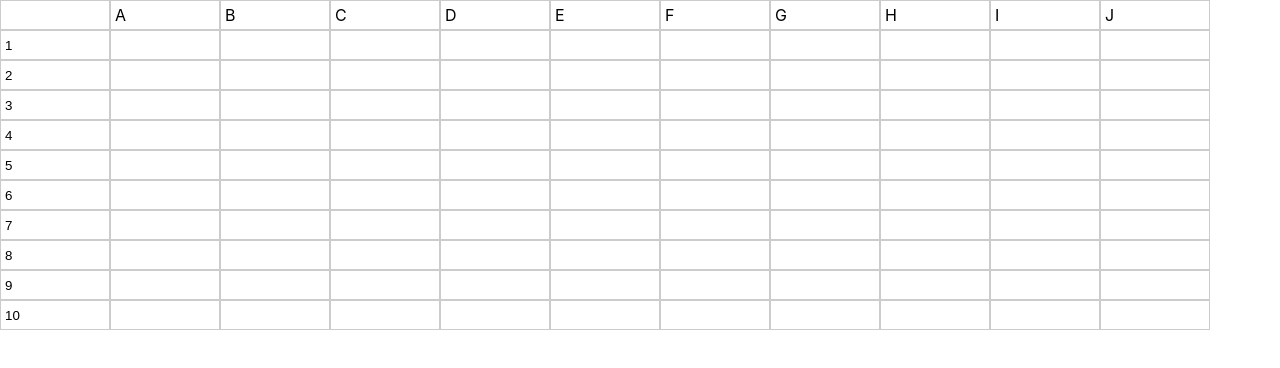
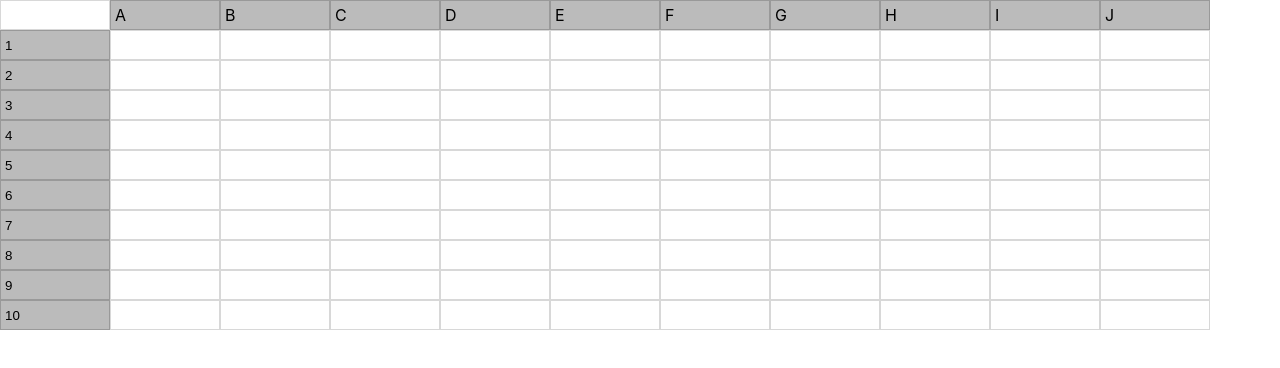
Before and after one commit to anshurathee/google-sheet-react, a React (Create React App) app: page / in a window 1280 px wide. Shown: the top 368 px of the page. Built offline with nearby package versions, Linux system fonts and the light colour scheme.

Commit message:
Change colors and improve UI

```diff
--- a/src/App.css
+++ b/src/App.css
@@ -2,8 +2,13 @@
   width: 100px;
   min-width: 100px;
   height: 20px;
-  border: 1px solid #ccc;
+  border: 1px solid #d8d8d8;
   padding: 4px;
+}
+.cell-name {
+  background-color: #bbb;
+  border: 1px solid #999;
+  cursor: pointer;
 }
 .col-names-row {
   display: flex;
@@ -16,9 +21,24 @@
 ul {
   list-style-type: none;
   padding: 0;
+  border-radius: 2px;
 }
 li {
-  padding: 4px 12px;
+  padding: 12px 24px;
+  display: flex;
+  align-items: center;
+}
+img.ic-context-menu {
+  height: 20px;
+  width: 20px;
+  margin-right: 12px;
+  opacity: 0.6;
+}
+img.ic-context-menu.add-right {
+  transform: rotate(180deg);
+}
+li:first-of-type {
+  border-bottom: 1px solid #999;
 }
 .App {
   overflow: auto;
--- a/src/App.js
+++ b/src/App.js
@@ -82,7 +82,7 @@ function App() {
         {gridData[0].map((r, i) => (
           <div
             onContextMenu={(e) => openContextMenu(e, i)}
-            className="cell"
+            className="cell cell-name"
             onClick={() => sortByCol(i)}
           >
             {numToColumn(i + 1)}
@@ -100,7 +100,7 @@ function App() {
       </section>
       {gridData.map((row, rowIndex) => (
         <div className="row">
-          <input value={rowIndex + 1} className="cell" readOnly />
+          <input value={rowIndex + 1} className="cell cell-name" readOnly />
           {row.map((col, colIndex) => (
             <Cell
               key={`${rowIndex}-${colIndex}`}
--- a/src/component/ContextMenu.js
+++ b/src/component/ContextMenu.js
@@ -1,5 +1,5 @@
+import arrowIcon from "../assets/images/arrow.png";
 export default function ContextMenu({ showMenu, xPos, yPos, handleClick }) {
-
   return showMenu ? (
     <ul
       className="context-menu"
@@ -8,8 +8,12 @@ export default function ContextMenu({ showMenu, xPos, yPos, handleClick }) {
         left: xPos,
       }}
     >
-          <li onClick={() => handleClick('left')}>Add to Left</li>
-          <li onClick={() => handleClick('right')}>Add to Right</li>
+      <li onClick={() => handleClick("left")}>
+        <img src={arrowIcon} alt="arrow icon" className="ic-context-menu" /> Add to Left
+      </li>
+      <li onClick={() => handleClick("right")}>
+        <img src={arrowIcon} alt="arrow icon" className="ic-context-menu add-right" /> Add to Right
+      </li>
     </ul>
   ) : null;
 }
```
Also changed, not shown: src/assets/images/arrow.png (added). Lines whose indentation alone changed are shown as unchanged.
